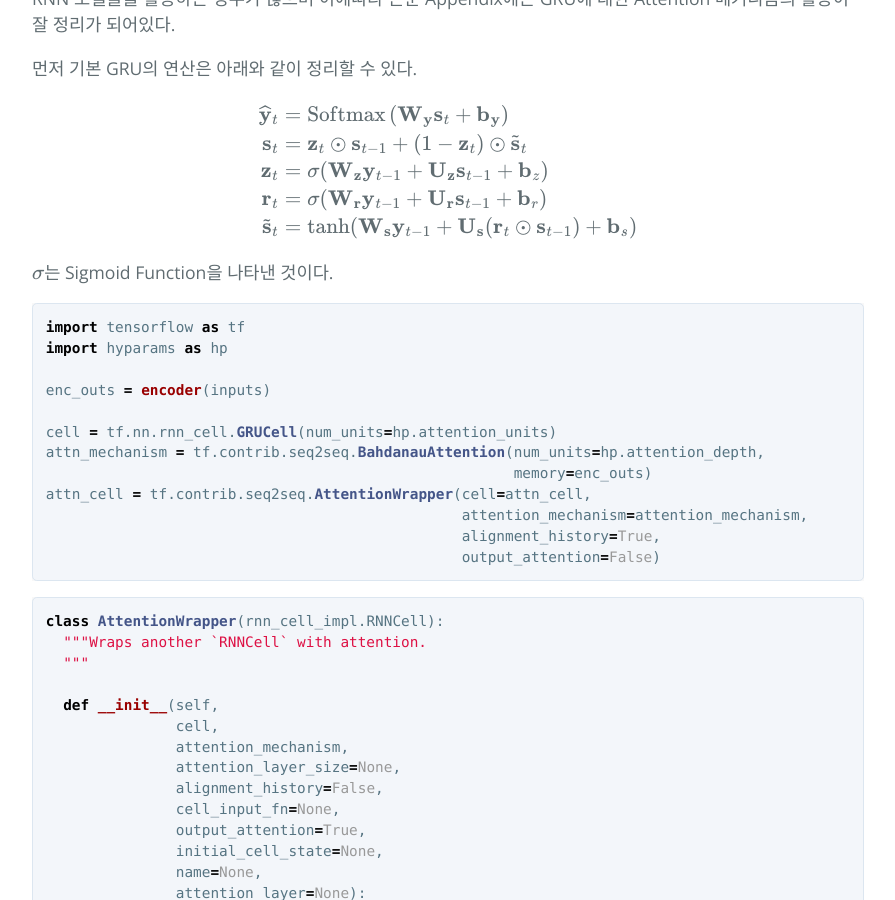
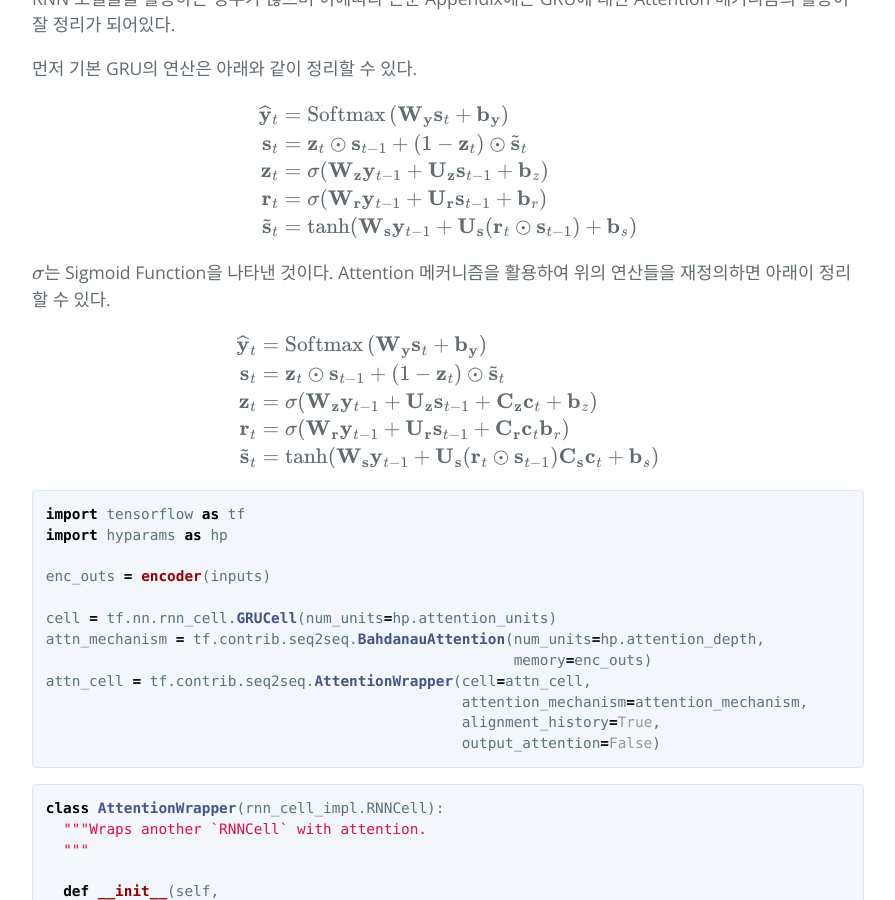
Before and after one commit to hcnoh/hcnoh.github.io, a Jekyll site: the page built from _posts/2018-12-11-bahdanau-attention.md, in a window 1280 px wide and 900 px high, scrolled down 4443 px. Shown: the whole window, without its empty margins (192-1087 px from the left). Built offline with Jekyll 4.4.1, drawn with Linux system fonts in a browser that asks for light colours; formulas are drawn with MathJax 3; comment, search, counter and statistics services are not loaded.

Commit message:
Update 2018-12-11-bahdanau-attention.md

````diff
--- a/_posts/2018-12-11-bahdanau-attention.md
+++ b/_posts/2018-12-11-bahdanau-attention.md
@@ -145,7 +145,22 @@ $$
 \end{align*}
 $$
 
-$$\sigma$$는 Sigmoid Function을 나타낸 것이다.
+$$\sigma$$는 Sigmoid Function을 나타낸 것이다. Attention 메커니즘을 활용하여 위의 연산들을 재정의하면 아래이 정리할 수 있다.
+
+$$
+\begin{align*}
+\widehat{\mathbf{y}}_t
+& = \text{Softmax}\left( \mathbf{W_y}\mathbf{s}_t + \mathbf{b_y} \right) \\
+\mathbf{s}_t
+& = \mathbf{z}_t \odot \mathbf{s}_{t-1} + (1-\mathbf{z}_t) \odot \tilde{\mathbf{s}}_t \\
+\mathbf{z}_t
+& = \sigma(\mathbf{W_z}\mathbf{y}_{t-1} + \mathbf{U_z}\mathbf{s}_{t-1} + \mathbf{C_z}\mathbf{c}_t + \mathbf{b}_z) \\
+\mathbf{r}_t
+& = \sigma(\mathbf{W_r}\mathbf{y}_{t-1} + \mathbf{U_r}\mathbf{s}_{t-1} + \mathbf{C_r}\mathbf{c}_t \mathbf{b}_r) \\
+\tilde{\mathbf{s}}_t
+& = \tanh(\mathbf{W_s}\mathbf{y}_{t-1} + \mathbf{U_s}(\mathbf{r}_t \odot \mathbf{s}_{t-1}) \mathbf{C_s}\mathbf{c}_t + \mathbf{b}_s)
+\end{align*}
+$$
 
 ```python
 import tensorflow as tf
````
